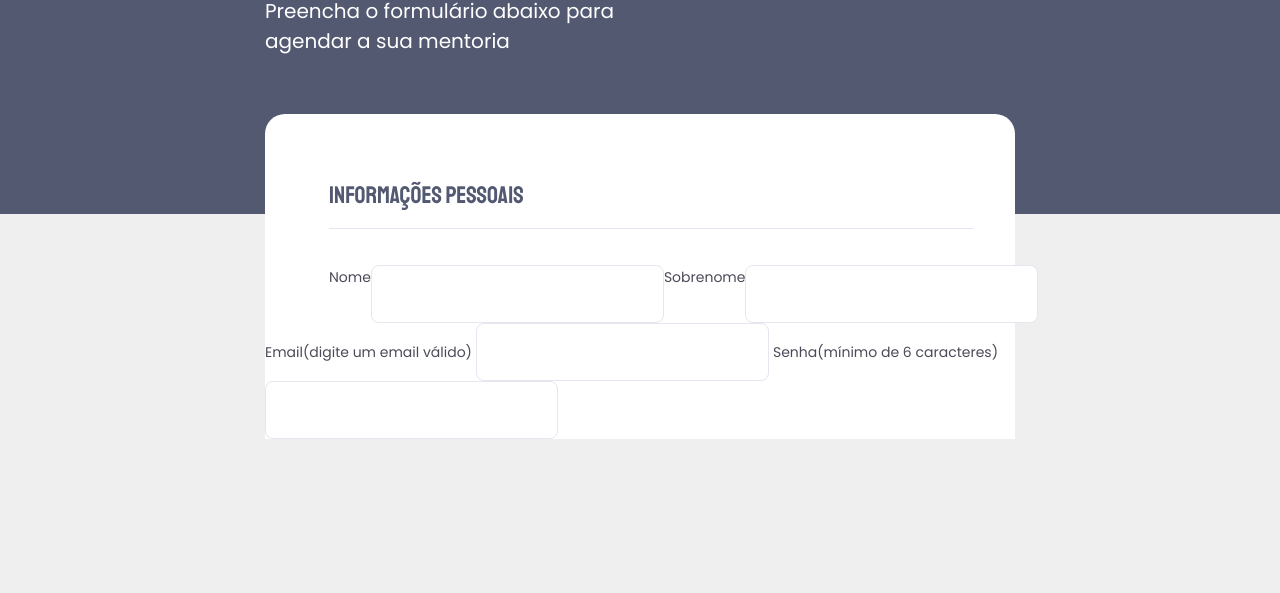
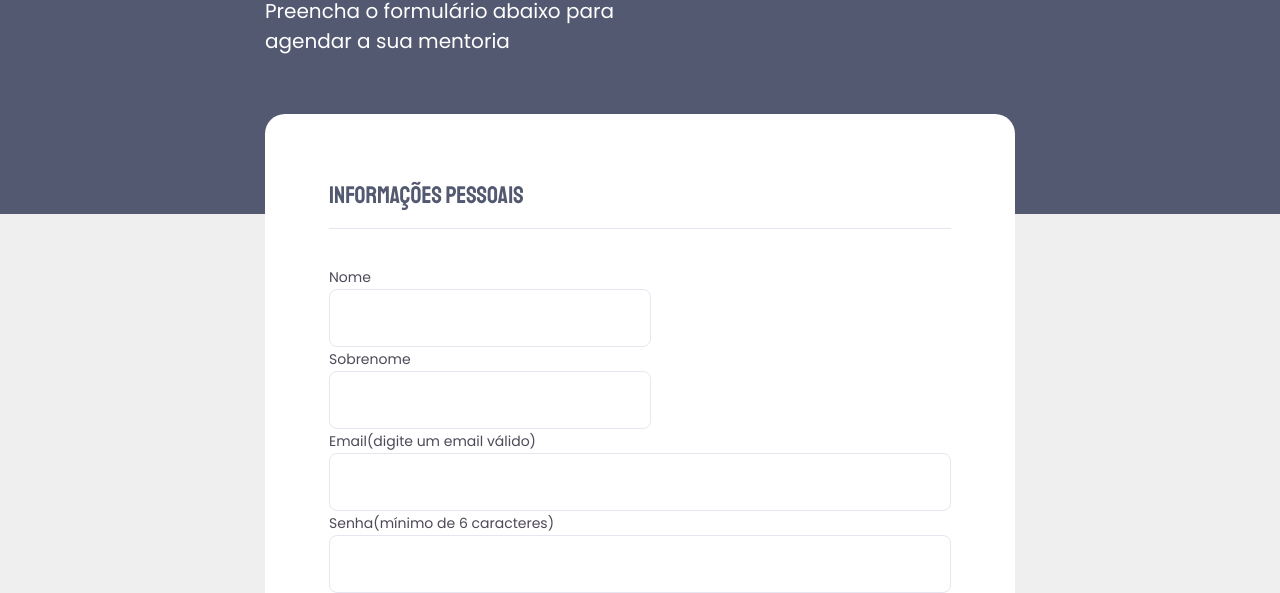
Before and after one commit to bpinheiro8/projeto-formulario-mentoria, a plain HTML site: page index.html in a window 1280 px wide. Shown: the part 222-815 px from the top of the page. Drawn offline with Linux system fonts and the light colour scheme.

Commit message:
styling form

```diff
--- a/index.html
+++ b/index.html
@@ -16,18 +16,16 @@
         <h1>Mentoria</h1>
         <p>Preencha o formulário abaixo para <br />agendar a sua mentoria</p>
         <div class="wrapper">
-          <fieldset class="wrapper-info-pessoal">
+          <fieldset class="info-pessoal">
             <legend>INFORMAÇÕES PESSOAIS</legend>
 
-            <div class="wrapper-line"></div>
+            <div class="line"></div>
 
-            <div class="wrapper-group-field">
-              <label for="event-name">Nome</label>
-              <input type="text" id="event-name" />
+            <label for="event-name">Nome</label>
+            <input type="text" id="event-name" />
 
-              <label for="event-lastname">Sobrenome</label>
-              <input type="text" id="event-lastname" />
-            </div>
+            <label for="event-lastname">Sobrenome</label>
+            <input type="text" id="event-lastname" />
 
             <label for="event-email">Email<span>(digite um email válido)</span></label>
             <input type="email" id="event-email" />
--- a/style.css
+++ b/style.css
@@ -49,11 +49,11 @@ body::before {
   border-radius: 20px 20px 0 0;
 }
 
-fieldset.wrapper-info-pessoal {
+fieldset.info-pessoal {
   border: 0;
 }
 
-.wrapper-info-pessoal legend {
+.info-pessoal legend {
   padding: 64px 64px 16px;
   font-family: "Staatliches", sans-serif;
   font-size: 24px;
@@ -62,29 +62,21 @@ fieldset.wrapper-info-pessoal {
   color: #535971;
 }
 
-.wrapper-line {
+.line {
   border-top: 1px solid #e6e6f0;
   margin: 0 64px 36px;
 }
 
-.wrapper-group-field {
-  display: flex;
-  padding-left: 64px;
-}
-
-.wrapper-group-field > div:nth-child(1) {
-  width: 100%;
-}
-
-.wrapper-info-pessoal label {
+.info-pessoal label {
   font-family: "Poppins", sans-serif;
   font-size: 14px;
   line-height: 24px;
   color: #4e4958;
   font-weight: normal;
+  margin: 0 64px 0;
 }
 
-.wrapper-info-pessoal input {
+.info-pessoal input {
   border: 1px solid #e6e6f0;
   height: 56px;
   font-family: "Poppins", sans-serif;
@@ -94,9 +86,24 @@ fieldset.wrapper-info-pessoal {
   font-weight: normal;
   padding: 0 10px 0;
   border-radius: 8px;
+  display: flex;
+  margin: 0 64px 0;
 }
 
-.wrapper-info-pessoal input:focus {
+.info-pessoal input:focus {
   border: 2px solid #9c9ca0;
   outline: none;
 }
+
+#event-name,
+#event-lastname {
+  display: flex;
+  flex-direction: row;
+  gap: 22px;
+  width: 300px;
+}
+
+#event-email,
+#event-password {
+  width: 600px;
+}
```
